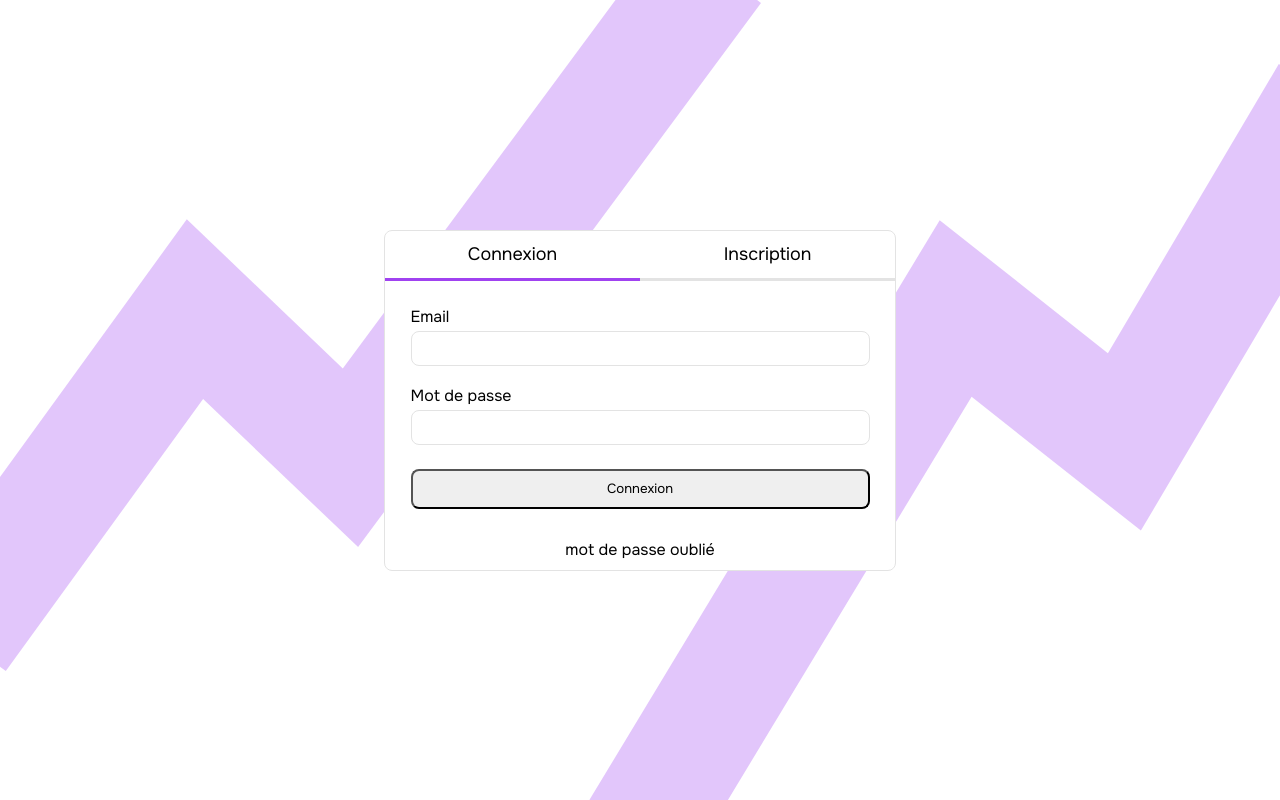
After one commit to jossweb/SkillUp, a PHP site: page /pages/connection.php in a window 1280 px wide. The commit adds this page. Run offline with PHP 8.4, Linux system fonts and the light colour scheme.

Commit message:
start login and registration forms and change varibles in css
Co-authored-by: Rémy <contact@remyweb.fr>

```diff
--- a/assets/css/assets.css
+++ b/assets/css/assets.css
@@ -4,24 +4,31 @@
     --bg: #FAFAFA;
     --alt-bg: #fff;
     --color: #000;
+    --alt-color: #666;
     --border: #E3E3E3;
-    /* dark mode */
-    @media (prefers-color-scheme: dark) {
+    /* SkillUp pink */
+    --skillup-pink: #A042F0;
+    --skillup-alt-pink: #EDE3FF;
+    --radius: 8px;
+
+}
+
+/* dark mode */
+@media (prefers-color-scheme: dark) {
+    :root {
         --bg: #0D0D0D;
         --alt-bg: #000;
         --color: #fff;
+        --alt-color: #A1A1A1;
         --border: #2B2B2B;
     }
-    /* SkillUp pink */
-    --skillup-pink: #A042F0;
-    --skillup-alt-pink: #EDE3FF;
 }
+
 *{
     margin: 0;
     padding: 0;
     box-sizing: border-box;
-}
-body{
     font-family: "Onest", sans-serif;
     font-optical-sizing: auto;
+    transition: background-color 300ms ease, color 125ms ease, border-color 300ms ease;
 }
--- /dev/null
+++ b/assets/css/connection.css
@@ -0,0 +1,116 @@
+@import url("assets.css");
+body{
+    background-color: var(--alt-bg);
+    color: var(--color);
+    width: 100%;
+    height: 100vh;
+    display: flex;
+}
+.background {
+    width: 100%;
+    height: 100vh;
+    position: fixed;
+}
+.background img{
+    position: absolute;
+}
+.background #img-top{
+    top: 0;
+    left: 0;
+}
+.background #img-bottom {
+    bottom: 0;
+    right: 0;
+}
+.content {
+    display: flex;
+    position: relative;
+    align-items: center;
+    justify-content: center;
+    z-index: 1;
+    width: 100%;
+    height: 100%;
+}
+/*form style*/
+.form{
+    display: flex;
+    flex-direction: column;
+    background-color: var(--alt-bg);
+    width: 40%;
+    max-width: 600px;
+    align-items: center;
+    justify-content: center;
+    border-radius: var(--radius);
+    border: var(--border) 1px solid;
+}
+form{
+    width: 100%;
+    display: flex;
+    align-items: center;
+    justify-content: center;
+    flex-direction: column;
+}
+form label{
+    margin-top: 15px;
+    display: block;
+    width: 90%;
+}
+form a{
+    padding: 10px;
+    color: var(--color);
+    text-decoration: none ;
+}
+input[type="text"],
+input[type="password"] {
+    width: 90%;
+    background-color: transparent;
+    border: var(--border) 1px solid;
+    border-radius: var(--radius);
+    height: 35px;
+    margin-top: 4px;
+    margin-bottom: 4px;
+    padding: 4px;
+    color: var(--color);
+    border: var(--border) 1px solid;
+}
+form button{
+    margin: 20px;
+    width: 90%;
+    border-radius: var(--radius);
+    height: 40px;
+}
+form .mini-inputs{
+    width: 100%;
+    height: auto;
+
+}
+form .mini-inputs input[type="text"]{
+    width: 40%;
+}
+/*toggle style*/
+#register-form{
+    display: none;
+}
+.form .toggle {
+    width: 100%;
+    height: 40px;
+    display: flex;
+    gap: 0;
+    border-top-left-radius: 20px;
+    border-top-right-radius: 20px;
+    margin-bottom: 20px;
+}
+.form .toggle button{
+    padding: 5px;
+    font-size: large;
+    display: inline;
+    width: 50%;
+    height: 50px;
+    background-color: transparent;
+    border: none;
+    color: var(--color);
+    border-bottom: solid var(--border);
+}
+.form .toggle button.isSelected{
+    border-bottom: solid var(--skillup-pink);
+}
--- /dev/null
+++ b/assets/js/forms.js
@@ -0,0 +1,25 @@
+function toggleForm(toregister){
+    var loginForm = document.getElementById('login-form');
+    var registerForm = document.getElementById('register-form');
+    if(toregister){
+        toggleIsSelected(true, loginForm, registerForm);
+        registerForm.style.display = 'flex';
+        loginForm.style.display = 'none';
+    }else{
+        toggleIsSelected(false, loginForm, registerForm);
+
+        registerForm.style.display = 'none';
+        loginForm.style.display = 'flex';
+    }
+}
+function toggleIsSelected(registerIsClicked){
+    var loginBtn = document.getElementById('login-btn');
+    var registerBtn = document.getElementById('register-btn');
+    if(registerIsClicked){
+        loginBtn.classList.remove('isSelected');
+        registerBtn.classList.add('isSelected');
+    }else{
+        loginBtn.classList.add('isSelected');
+        registerBtn.classList.remove('isSelected');
+    }
+}
--- a/include/config.php
+++ b/include/config.php
@@ -5,6 +5,7 @@ define('SITE_NAME', 'VideVendu');
 
 // Configuration des chemins
 define('ASSETS_PATH', 'assets');
+define('IMG_PATH', ASSETS_PATH . '/images');
 define('CSS_PATH', ASSETS_PATH . '/css');
 define('JS_PATH', ASSETS_PATH . '/js');
 ?>
--- /dev/null
+++ b/pages/connection.php
@@ -0,0 +1,51 @@
+<?php
+    require_once("../include/config.php");
+    $titre = SITE_NAME . ' - Accueil';
+?>
+<!DOCTYPE html>
+<html lang="en">
+<head>
+    <meta charset="UTF-8">
+    <meta name="viewport" content="width=device-width, initial-scale=1.0">
+    <link rel="stylesheet" type="text/css" href="../<?php echo CSS_PATH; ?>/connection.css">
+    <title>Document</title>
+</head>
+<body>
+    <div class="background">
+        <img src="../<?php echo IMG_PATH; ?>/skillup-logo.svg" alt="background" id="img-top"/>
+        <img src="../<?php echo IMG_PATH; ?>/skillup-logo2.svg" alt="background" id="img-bottom"/>
+    </div>
+    <div class="content">
+        <section class="form">
+            <div class="toggle">
+                <button id="login-btn" class="isSelected" onclick="toggleForm(false)">Connexion</button>
+                <button onclick="toggleForm(true)" id="register-btn">Inscription</button>
+            </div>
+            <form id="login-form" class="isSelected">
+                <label for="email">Email</label>
+                <input type="text" id="email">
+                <label for="password">Mot de passe</label>
+                <input type="password" id="password"/>
+                <button type="submit">Connexion</button>
+                <a href="">mot de passe oublié</a>
+            </form>
+            <form id="register-form">
+                <div class="mini-inputs">
+                    <label for="name">Nom</label>
+                    <input type="text" id="name"/>
+                    <label for="firstName">Prénom</label>
+                    <input type="text" id="firstName"/>
+                <div>
+                <label for="email">Email</label>
+                <input type="text" id="email">
+                <label for="password">Mot de passe</label>
+                <input type="password" id="password"/>
+                <label for="check-pass">Confirmation</label>
+                <input type="password" id="check-pass"/>
+                <button type="submit">Connexion</button>
+            </form>
+        </section>
+    </div>
+</body>
+<script src="../<?php echo JS_PATH; ?>/forms.js"></script>
+</html>
--- a/pages/example.php
+++ b/pages/example.php
@@ -1,3 +1,8 @@
+<!--Ajoutez ce code en haut de votr ficher php-->
+<?php
+    require_once("../include/config.php");
+    $titre = SITE_NAME . ' - Accueil';
+?>
 <!DOCTYPE html>
 <html lang="en">
 <head>
```
Also changed, not shown: index.html (added, +96 -0 lines), assets/images/skillup-logo.svg (added), assets/images/skillup-logo2.svg (added), 2 other files.
